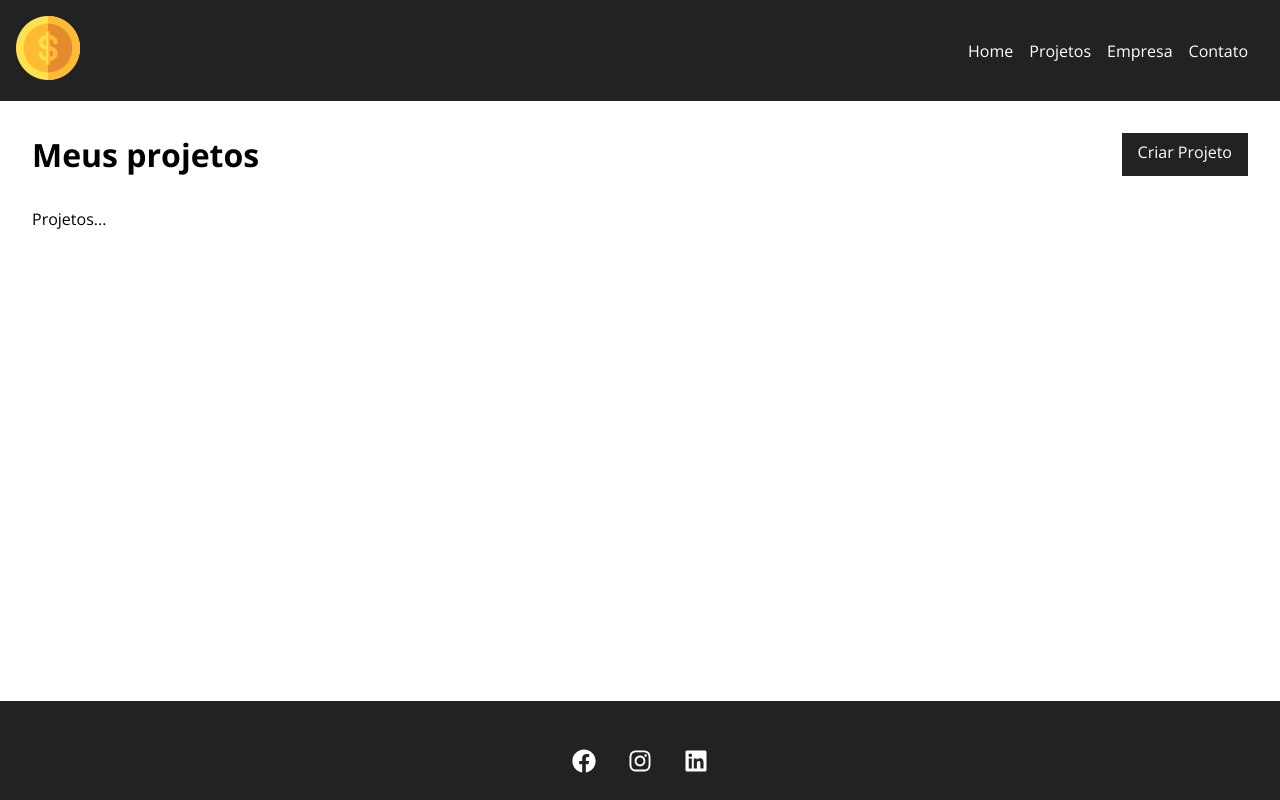
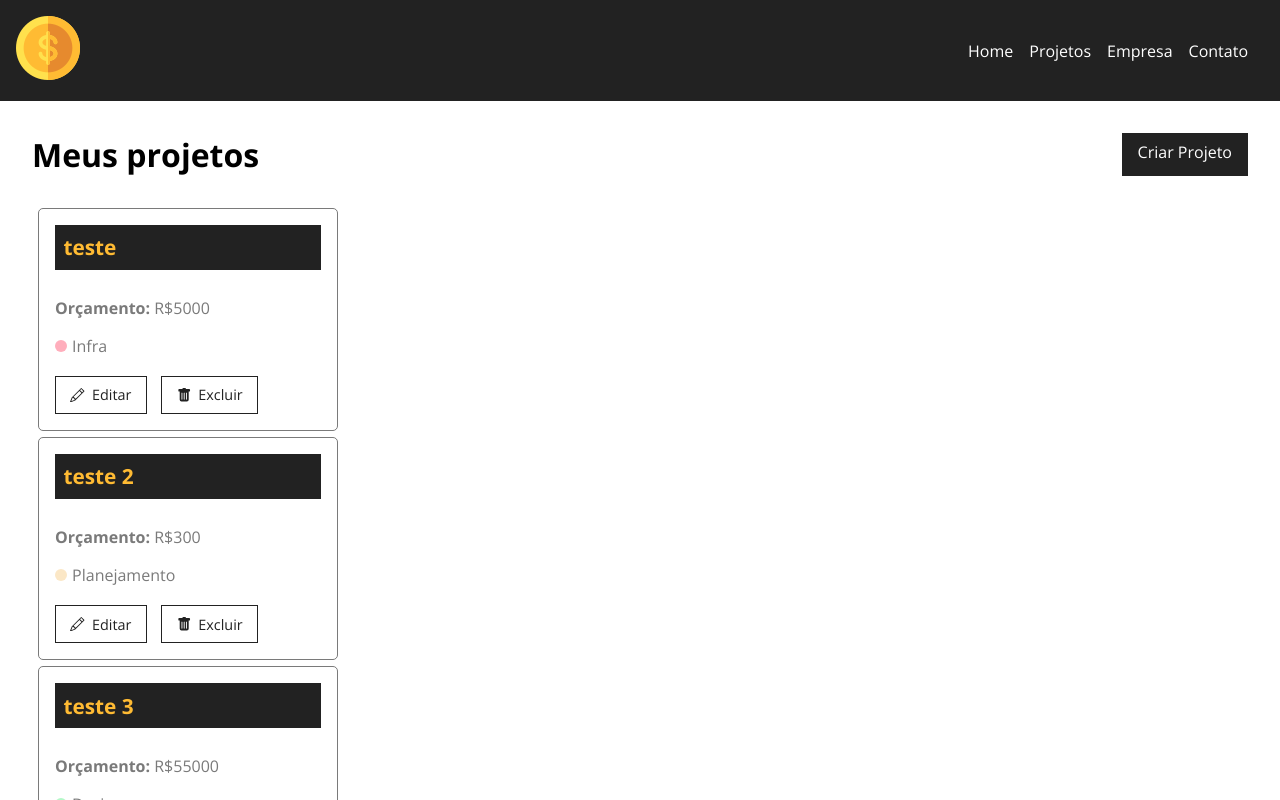
Before and after one commit to kauecavalcante/orcaprice, a React (Create React App) app: page /projects in a window 1280 px wide. Shown: the top 800 px of the page. Built offline with nearby package versions, Linux system fonts and the light colour scheme; data requests are answered from the project's data file.

Commit message:
Estilização e criação do card dos projetos

```diff
--- a/db.json
+++ b/db.json
@@ -1,84 +1,7 @@
 {
   "projects": [
     {
-      "id": "c7b7",
-      "name": "teste de desenvolvimento ",
-      "budget": "5000",
-      "category": {
-        "id": "2",
-        "name": "Desenvolvimento"
-      },
-      "orcaprice": 0,
-      "services": []
-    },
-    {
-      "id": "9125",
-      "name": "teste",
-      "budget": "123",
-      "category": {
-        "id": "2",
-        "name": "Desenvolvimento"
-      },
-      "orcaprice": 0,
-      "services": []
-    },
-    {
-      "id": "c57f",
-      "name": "teste",
-      "budget": "5000",
-      "category": {
-        "id": "2",
-        "name": "Desenvolvimento"
-      },
-      "orcaprice": 0,
-      "services": []
-    },
-    {
-      "id": "4c94",
-      "name": "estudo de flutter",
-      "budget": "880",
-      "category": {
-        "id": "2",
-        "name": "Desenvolvimento"
-      },
-      "orcaprice": 0,
-      "services": []
-    },
-    {
-      "id": "3f43",
-      "category": {
-        "id": "2",
-        "name": "Desenvolvimento"
-      },
-      "name": "cluubfy",
-      "budget": "5000",
-      "orcaprice": 0,
-      "services": []
-    },
-    {
-      "id": "c6f3",
-      "name": "oi",
-      "category": {
-        "id": "2",
-        "name": "Desenvolvimento"
-      },
-      "budget": "3",
-      "orcaprice": 0,
-      "services": []
-    },
-    {
-      "id": "8e67",
-      "name": "teste",
-      "budget": "3",
-      "category": {
-        "id": "3",
-        "name": "Design"
-      },
-      "orcaprice": 0,
-      "services": []
-    },
-    {
-      "id": "a5ac",
+      "id": "fd5f",
       "name": "teste",
       "budget": "5000",
       "category": {
@@ -89,29 +12,24 @@
       "services": []
     },
     {
-      "id": "b43a",
-      "name": "teste",
-      "budget": "4000",
+      "id": "4d9d",
+      "name": "teste 2",
+      "budget": "300",
       "category": {
-        "id": "3",
-        "name": "Design"
+        "id": "4",
+        "name": "Planejamento"
       },
       "orcaprice": 0,
       "services": []
     },
     {
-      "id": "332f",
-      "name": "teste",
+      "id": "7faa",
+      "name": "teste 3",
+      "budget": "55000",
       "category": {
-        "id": "2",
-        "name": "Desenvolvimento"
+        "id": "3",
+        "name": "Design"
       },
-      "budget": "50000",
-      "orcaprice": 0,
-      "services": []
-    },
-    {
-      "id": "4fc1",
       "orcaprice": 0,
       "services": []
     }
--- a/src/components/layout/Container.module.css
+++ b/src/components/layout/Container.module.css
@@ -1,7 +1,7 @@
 .container {
-    /*width: 1200px;*/
-    /*display: flex; */
-   /* justify-content: space-between; */
+   /* width: 1200px;
+    display: flex;
+    justify-content: space-between; */
     margin: 0 auto;
     flex-wrap: wrap;
   }
--- a/src/components/pages/Projects.js
+++ b/src/components/pages/Projects.js
@@ -1,18 +1,37 @@
 import { useLocation } from "react-router-dom"
+
 
 import Message from "../layout/Message"
 import Container from '../layout/Container'
 import LinkButton from "../layout/LinkButton"
+import ProjectCard from "../project/ProjectCard"
 
 import styles from './Projects.module.css'
+import { useState, useEffect } from "react"
 
 function Projects() {
+    const [projects, setProjects] = useState([]) // criando um state para salvar os projetos. começando em um array vazio
 
     const location = useLocation()
     let message = ''
     if(location.state){
         message = location.state.message
     }
+
+    useEffect(() => {
+
+        fetch('http://localhost:3001/projects', {
+            method: 'GET',
+            headers: {
+                'Content-Type': 'application/json',
+            },
+        }).then(resp => resp.json())
+        .then(data => {
+            setProjects(data)
+        })
+        .catch((err) => console.log(err))
+
+    }, [])
 
     return (
         <div className={styles.project_container}>
@@ -22,7 +41,11 @@
             </div>
             {message && <Message type='success' msg={message} />}
             <Container customClass='start'>
-                <p>Projetos...</p>
+                {projects.length > 0 &&
+                  projects.map((project) =>
+                    <ProjectCard id={project.id} name={project.name} budget={project.budget} category={project.category.name}  key={project.id} />
+                  )
+                }
             </Container>
         </div>
     )
--- a/src/components/pages/Projects.module.css
+++ b/src/components/pages/Projects.module.css
@@ -1,5 +1,6 @@
 .project_container{
     padding: 2em;
+
 }
 
 .title_container{
--- /dev/null
+++ b/src/components/project/ProjectCard.js
@@ -0,0 +1,31 @@
+import styles from './ProjectCard.module.css'
+
+import { Link } from 'react-router-dom'
+import {BsPencil, BsFillTrashFill} from 'react-icons/bs' // importando icons de lixeira e ...
+
+function ProjectCard({id, name, budget, category, handleRemove}) {
+    return(
+        <div className={styles.project_card}>
+            <h4>{name}</h4>
+            <p>
+                <span>Orçamento:</span> R${budget}
+            </p>
+
+            <p className={styles.category_text}>
+                <span className={`${styles[category.toLowerCase()]}`}></span> {category}
+            </p>
+
+            <div className={styles.project_card_actions}>
+                <Link to='/'>
+                    <BsPencil/> Editar
+                </Link>
+                <button>
+                <BsFillTrashFill /> Excluir
+                </button>
+
+            </div>
+        </div>
+    )
+}
+
+export default ProjectCard
--- /dev/null
+++ b/src/components/project/ProjectCard.module.css
@@ -0,0 +1,95 @@
+.project_card {
+    padding: 1em;
+    border: 1px solid #7a7a7a;
+    border-radius: 5px;
+    width: 300px;
+    margin: 0.5%;
+}
+
+.start {
+    display: flex;
+    flex-wrap: wrap; /* Para permitir que os itens quebrem linha, caso não caibam todos em uma */
+    gap: 20px; /* Espaçamento entre os cards */
+    justify-content: flex-start; /* Alinha os cards à esquerda (ou ajuste conforme sua preferência) */
+  }
+
+.project_card h4{
+    background-color: #222;
+    color: #FFBB33;
+    padding: .4em;
+    margin-bottom: 1.3em;
+    font-size: 1.3em;
+}
+
+.project_card p{
+    color: #7a7a7a;
+    margin-bottom: 1em;
+}
+
+.project_card p span{
+    font-weight: bold;
+}
+
+.category_text{
+    display: flex;
+    align-items: center;
+}
+
+.category_text span {
+    display: block;
+    width: 12px;
+    height: 12px;
+    border-radius: 50%;
+    background-color: #ccc;
+    margin-right: 5px;
+}
+
+
+.category_text .infra {
+    background-color: #FFAEBC;
+}
+
+.category_text .desenvolvimento {
+    background-color: #A0E7E5;
+}
+
+.category_text .design {
+    background-color: #B4F8C8;
+}
+
+.category_text .planejamento {
+    background-color: #FBE7C6;
+}
+
+.project_card_actions {
+    margin-top: 1.2em;
+    display: flex;
+    align-items: center;
+}
+
+.project_card_actions a,
+.project_card_actions button{
+    text-decoration: none;
+    border: none;
+    background-color: #fff;
+    color: #222;
+    font-size: .9em;
+    padding: .6em 1em;
+    cursor: pointer;
+    margin-right: 1em;
+    border: 1px solid #222;
+    display: flex;
+    align-items: center;
+    justify-content: center;
+    transition: 0.5s;
+}
+
+.project_card_actions svg{
+    margin-right: .5em;
+}
+
+.project_card_actions a:hover,
+.project_card_actions button:hover{
+    background-color: #222;
+    color: #ffbb33;
+}
```
